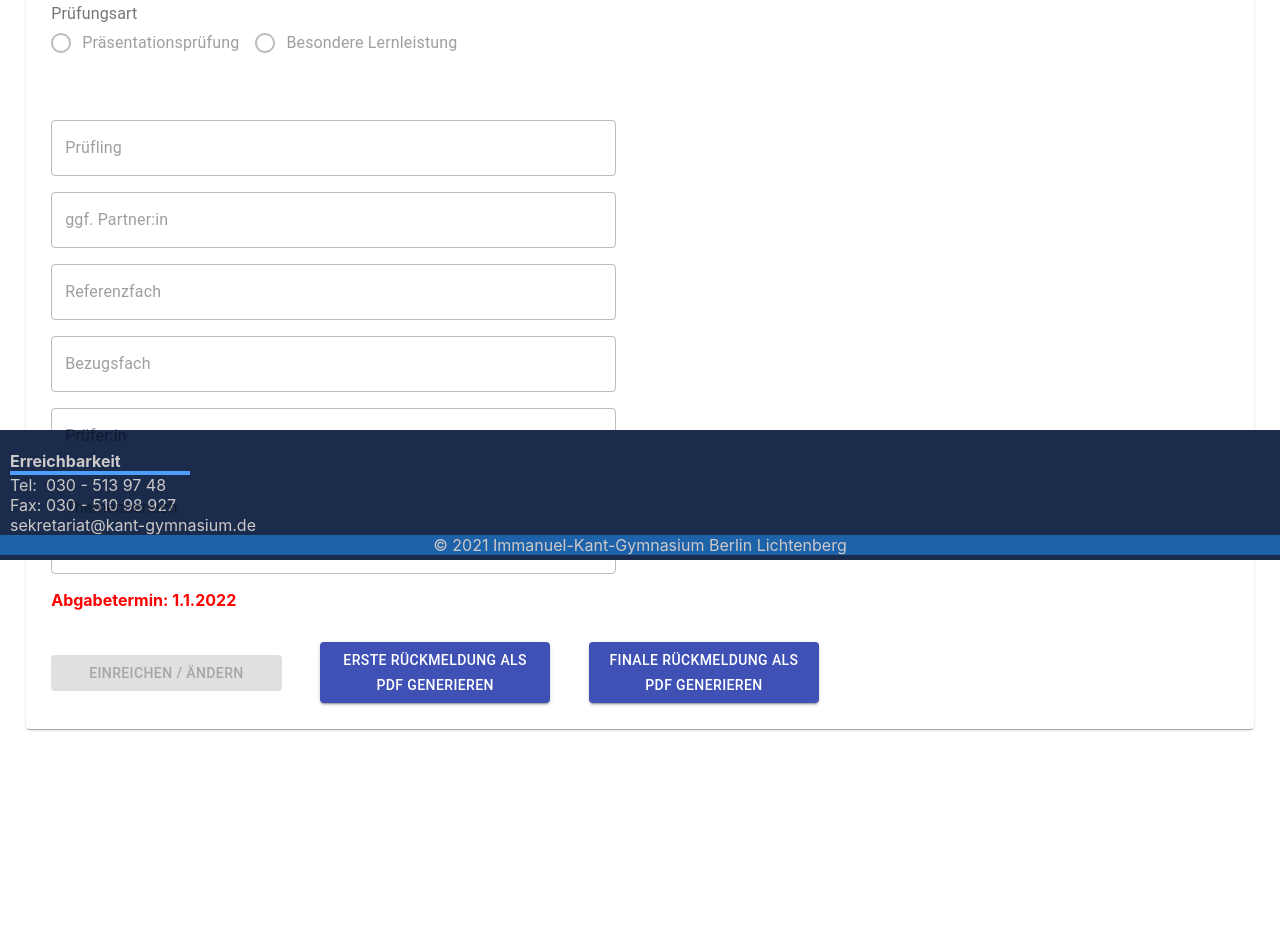
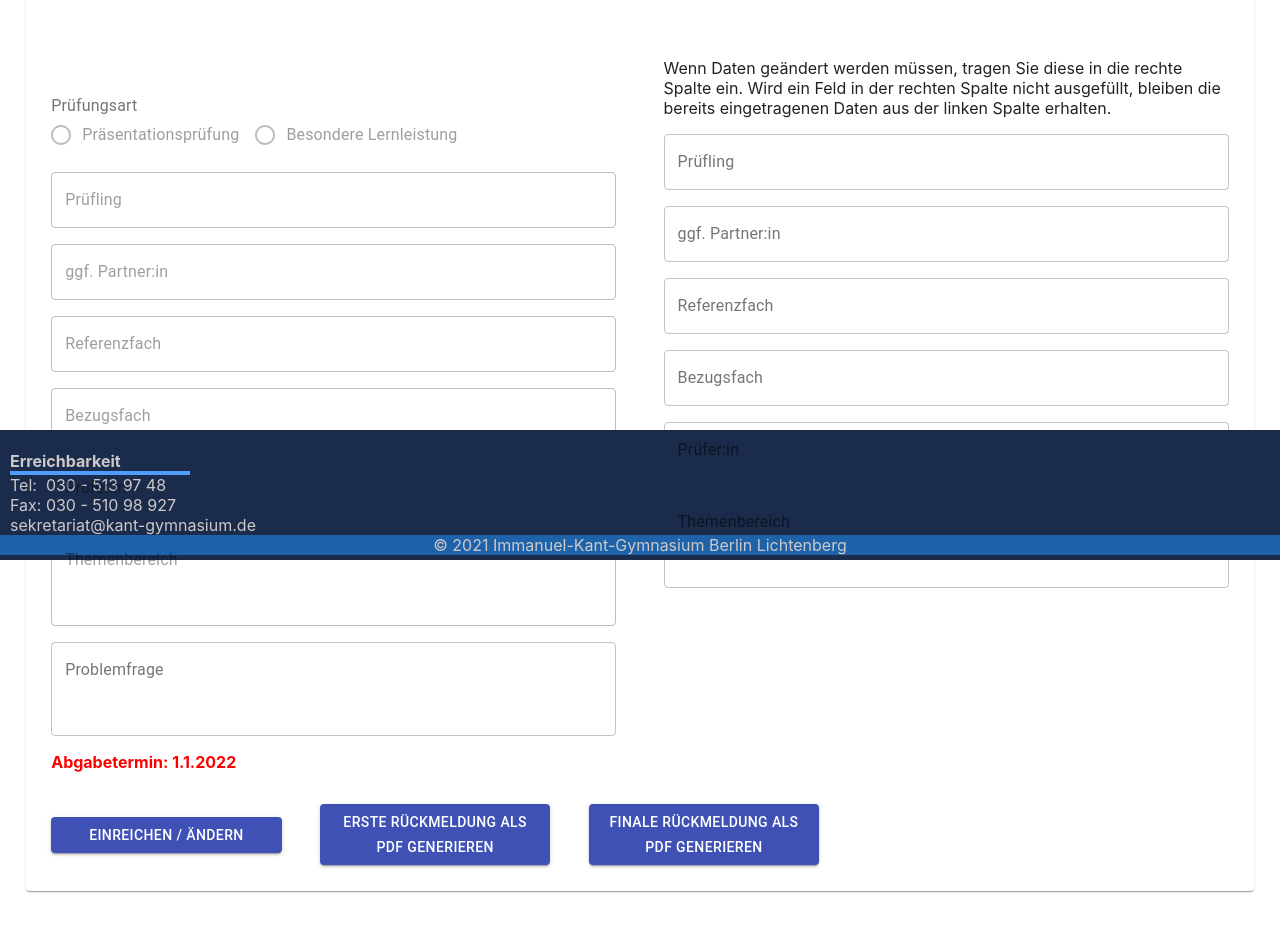
Before and after one commit to Doubrixel/digitalisierung-at-school, a React (Create React App) app in the folder frontend/: page /student/pruefungskomponente in a window 1280 px wide. Shown: the part 240-1172 px from the top of the page. Before the commit the page ends 1099 px from the top, so only its background shows below. Built offline with nearby package versions, Linux system fonts and the light colour scheme; no server answers.

Commit message:
5Pk Kleinere Anpassungen

```diff
--- a/frontend/src/components/FifthExamComponent/FifthExamFormComponent.tsx
+++ b/frontend/src/components/FifthExamComponent/FifthExamFormComponent.tsx
@@ -1,3 +1,4 @@
+/* eslint-disable*/
 import React, { useEffect, useState } from 'react';
 import { connect } from 'react-redux';
 import { useHistory } from 'react-router-dom';
@@ -21,9 +22,11 @@ function FifthExamFormComponent(props) {
       some additional information or
       apply in the updateInputs for a change of his data and he can click the checkboxes
   3 - the application got denied by an admin and now it needs new inputs
-  4 - the form is getting edited by an admin
+  4 - the application got approved
+  5 - the form is getting edited by an admin
    */
   const [formStatus, setFormStatus] = useState(0);
+  const [componentStatusId, setComponentStatusId] = useState(0);
 
   // originalFieldHooks
   const [examType, setExamType] = useState('');
@@ -37,6 +40,7 @@ function FifthExamFormComponent(props) {
   const [presentationForm, setPresentationForm] = useState('');
 
   // updateDataFieldHooks
+  const [updatedExamType, setUpdatedExamType] = useState('');
   const [updatedStudentName, setUpdatedStudentName] = useState('');
   const [updatedStudentPartner, setUpdatedStudentPartner] = useState('');
   const [updatedReferenzfach, setUpdatedReferenzfach] = useState('');
@@ -88,6 +92,9 @@ function FifthExamFormComponent(props) {
   };
 
   // updateField Handler
+  const handleUpdatedExamTypeInputChange = (event) => {
+    setUpdatedExamType(event.target.value);
+  };
   const handleUpdateFieldStudentNameInputChange = (event) => {
     setUpdatedStudentName(event.target.value);
   };
@@ -137,7 +144,30 @@ function FifthExamFormComponent(props) {
     });
     return componentStatusId;
   }
-  const componentStatusId = 1;
+
+  function setAppropriateFormStatus(componentStatusId, approved, examType, problemQuestion){
+    // @ts-ignore
+    if (componentStatusId === 0 || componentStatusId === 1 || componentStatusId === 2) {
+      setFormStatus(componentStatusId);
+    }
+    if (approved === false || approved === 0) {
+      setFormStatus(3);
+      return;
+    }
+    if(approved === true || approved === 1) {
+      setFormStatus(4);
+      return;
+    }
+    // That if-clause checks, if a student already submitted the
+    // form in a specific formStatus, which means he can't submit it again
+    // @ts-ignore
+    if ((examType && componentStatusId === 1)
+      // @ts-ignore
+      || (problemQuestion && componentStatusId === 2)) {
+      setFormStatus(0);
+      alert('Das Formular wurde bereits abgesendet und kann erst zu einem späteren Zeitpunkt nochmals bearbeitet werden, z.B. wenn der Antrag abgelehnt wurde.');
+    }
+  }
 
   function processExamData(prefillDataObject) {
     setExamType(prefillDataObject.examType);
@@ -150,44 +180,31 @@ function FifthExamFormComponent(props) {
     setProblemQuestion(prefillDataObject.problemQuestion);
     setPresentationForm(prefillDataObject.presentationForm);
     setRejectionReason(prefillDataObject.rejectionReason);
-
-    if (isGettingEditedByAdmin === true) {
-      setFormStatus(4);
-      return;
-    }
-    // @ts-ignore
-    if (componentStatusId === 0 || componentStatusId === 1 || componentStatusId === 2) {
-      setFormStatus(componentStatusId);
-    }
-    if (prefillDataObject.approved === false || prefillDataObject.approved === 0) {
-      setFormStatus(3);
-      return;
-    }
-    // That if-clause checks, if a student already submitted the
-    // form in a specific formStatus, which means he can't submit it again
-    // @ts-ignore
-    if ((prefillDataObject.examType && componentStatusId === 1)
-      // @ts-ignore
-      || (prefillDataObject.problemQuestion && componentStatusId === 2)) {
-      // setFormStatus(0);
-      alert('Das Formular wurde bereits abgesendet und kann erst zu einem späteren Zeitpunkt nochmals bearbeitet werden, z.B. wenn der Antrag abgelehnt wurde.');
-    }
   }
 
   useEffect(() => {
+
+    let localComponentStatusId = 2;
+
     if (isGettingEditedByAdmin === true) {
       processExamData(preFilledDataIn5PKFormEditedByAdmin);
+      setFormStatus(5);
     } else {
       /* sendAPIRequest('api/components/getStatusOfAll', 'GET')
            .then((response) => response.json())
            .then(data => componentStatus = data)
            .then((data) => processComponentStatus(data))
+           .then((processedComponentStatusId) => { localComponentStatusId = processedComponentStatusId })
+           .then(() => setAppropriateFormStatus(localComponentStatusId, null, null, null))
            .then(sendAPIRequest('api/abitur/getExamData'...) */
       sendAPIRequest('api/abitur/getExamData', 'GET')
         .then((response) => response.json())
         .then((data) => {
           processExamData(data);
-        });
+          setAppropriateFormStatus(localComponentStatusId, data.approved, data.examType, data.problemQuestion);
+        })
+      setAppropriateFormStatus(localComponentStatusId, null, null, null)
+      setComponentStatusId(localComponentStatusId);
     }
   }, []);
 
@@ -211,6 +228,8 @@ function FifthExamFormComponent(props) {
   };
 
   const handleSubmitFifthExamForm = () => {
+    const submitDate = new Date();
+    const submitNumber = componentStatusId === 1 ? 1 : 2;
     const requestBodyParams = {
       examType,
       studentName,
@@ -229,11 +248,13 @@ function FifthExamFormComponent(props) {
       updatedTopicArea,
       updatedProblemQuestion,
       updatedPresentationForm,
+      submitNumber,
+      submitDate,
     };
 
     // eslint-disable-next-line no-restricted-syntax
     for (const key in requestBodyParams) {
-      if (requestBodyParams[key] === '') {
+      if (!requestBodyParams[key]) {
         delete requestBodyParams[key];
       }
     }
@@ -241,26 +262,26 @@ function FifthExamFormComponent(props) {
     function checkIfDataHasBeenSaved(response) {
       if (response.ok) {
         alert('Daten wurden erfolgreich gespeichert.');
-        history.push(isGettingEditedByAdmin ? '/admin/pruefungskomponente' : '/');
+        isGettingEditedByAdmin ? history.push('/admin/pruefungskomponente') : setFormStatus(0);
       } else {
         alert('Daten konnten nicht gespeichert werden. Bitte kontaktieren Sie einen Administrator.');
       }
     }
     sendAPIRequest('api/abitur/applyForTopic', 'POST', requestBodyParams)
       .then((response) => (checkIfDataHasBeenSaved(response)));
+
+    handleGeneratePDF(componentStatusId)
   };
 
   function getStepOneInputFields(areInputFieldsOriginalDataFields) {
     let inputFieldsAreDisabled = true;
     if (formStatus === 1 && areInputFieldsOriginalDataFields) {
       inputFieldsAreDisabled = false;
-    } else if (formStatus === 2 && areInputFieldsOriginalDataFields) {
-      inputFieldsAreDisabled = true;
     } else if (formStatus === 2 && !areInputFieldsOriginalDataFields) {
       inputFieldsAreDisabled = false;
     } else if (formStatus === 3 && !areInputFieldsOriginalDataFields) {
       inputFieldsAreDisabled = false;
-    } else if (formStatus === 4 && !areInputFieldsOriginalDataFields) {
+    } else if (formStatus === 5 && !areInputFieldsOriginalDataFields) {
       inputFieldsAreDisabled = false;
     }
     return (
@@ -280,6 +301,35 @@ function FifthExamFormComponent(props) {
               <br />
             </text>
           )}
+        {areInputFieldsOriginalDataFields || formStatus === 5 ?
+          <FormControl component="fieldset">
+            <FormLabel component="legend">Prüfungsart</FormLabel>
+            <RadioGroup
+              aria-label="Prüfungsart"
+              name="radio-buttons-group"
+              value={areInputFieldsOriginalDataFields ? examType : updatedExamType}
+              row
+            >
+              <FormControlLabel
+                value="PP"
+                control={<Radio/>}
+                label="Präsentationsprüfung"
+                onChange={areInputFieldsOriginalDataFields
+                  ? handleExamTypeInputChange : handleUpdatedExamTypeInputChange}
+                disabled={inputFieldsAreDisabled || allFieldsAreDisabled}
+              />
+              <FormControlLabel
+                value="BLL"
+                control={<Radio/>}
+                label="Besondere Lernleistung"
+                onChange={areInputFieldsOriginalDataFields
+                  ? handleExamTypeInputChange : handleUpdatedExamTypeInputChange}
+                disabled={inputFieldsAreDisabled || allFieldsAreDisabled}
+              />
+            </RadioGroup>
+          </FormControl>
+          : null
+        }
         <TextField
           label="Prüfling"
           variant="outlined"
@@ -345,11 +395,9 @@ function FifthExamFormComponent(props) {
     let inputFieldsAreDisabled = true;
     if (formStatus === 2 && areInputFieldsOriginalDataFields) {
       inputFieldsAreDisabled = false;
-    } else if (formStatus === 3 && areInputFieldsOriginalDataFields) {
-      inputFieldsAreDisabled = true;
     } else if (formStatus === 3 && !areInputFieldsOriginalDataFields) {
       inputFieldsAreDisabled = false;
-    } else if (formStatus === 4 && !areInputFieldsOriginalDataFields) {
+    } else if (formStatus === 5 && !areInputFieldsOriginalDataFields) {
       inputFieldsAreDisabled = false;
     }
     return (
@@ -406,22 +454,25 @@ function FifthExamFormComponent(props) {
     return null;
   }
 
-  function getDisplayRejectionReasonComponent() {
+  function displayAppropriateApplicationStatus() {
+
       return (
         <div style={{
           display: 'flex', flexDirection: 'column', alignItems: 'center', marginBottom: '2vh',
         }}
         >
-        <Typography style={{ fontSize: 'x-large', color: 'red', fontWeight: 'bold' }}>
-          Ihr Antrag für die 5. PK wurde abgelehnt. Der Ablehnungsgrund lautet:
-          {' '}
-          <br />
+          <Typography style={{fontSize: 'x-large', color: formStatus === 3 ? 'red' : 'green', fontWeight: 'bold'}}>
+            { formStatus === 3 ? 'Ihr Antrag für die 5. PK wurde abgelehnt. Der Ablehnungsgrund lautet:' : null}
+            { formStatus === 4 ? 'Ihr Antrag für die 5. PK wurde genehmigt.' : null}
+            <br/>
           </Typography>
-        <Typography style={{ fontSize: 'large' }}>
-          {rejectionReason}
+          <Typography style={{fontSize: 'large'}}>
+            { formStatus === 3 ? rejectionReason : null}
+            { formStatus === 4 ? 'Weitere Änderungen sind nur noch durch einen Administrator möglich.' : null}
           </Typography>
         </div>
       );
+
   }
 
   function getAppropriateTooltip() {
@@ -488,40 +539,16 @@ function FifthExamFormComponent(props) {
 
       </div>
       <Paper className="fifthExamPaper">
-        {formStatus === 3 ? getDisplayRejectionReasonComponent() : null}
-        <FormControl component="fieldset">
-          <FormLabel component="legend">Prüfungsart</FormLabel>
-          <RadioGroup
-            aria-label="Prüfungsart"
-            name="radio-buttons-group"
-            value={examType}
-            row
-          >
-            <FormControlLabel
-              value="PP"
-              control={<Radio />}
-              label="Präsentationsprüfung"
-              onChange={handleExamTypeInputChange}
-              disabled={formStatus !== 1 || allFieldsAreDisabled}
-            />
-            <FormControlLabel
-              value="BLL"
-              control={<Radio />}
-              label="Besondere Lernleistung"
-              onChange={handleExamTypeInputChange}
-              disabled={formStatus !== 1 || allFieldsAreDisabled}
-            />
-          </RadioGroup>
-        </FormControl>
+        { displayAppropriateApplicationStatus() }
         <div style={{ display: 'flex', justifyContent: 'space-between' }}>
           {getStepOneInputFields(true)}
-          {formStatus === 2 || formStatus === 3 || formStatus === 4
+          {formStatus === 2 || formStatus === 3 || formStatus === 5
             ? getStepOneInputFields(false) : null}
         </div>
         <div style={{ display: 'flex', justifyContent: 'space-between' }}>
-          {formStatus === 2 || formStatus === 3 || formStatus === 4
+          {formStatus === 2 || formStatus === 3 || formStatus === 5
             ? getStepTwoInputFields(true) : null}
-          {formStatus === 3 || formStatus === 4 ? getStepTwoInputFields(false) : null}
+          {formStatus === 3 || formStatus === 5 ? getStepTwoInputFields(false) : null}
         </div>
         {formStatus === 2 || formStatus === 3 ? getAppropriateCheckboxes() : null}
         <p style={{ color: 'red', fontWeight: 'bold', marginTop: verticalComponentDistance }}>
```
Lines whose indentation alone changed are shown as unchanged.
